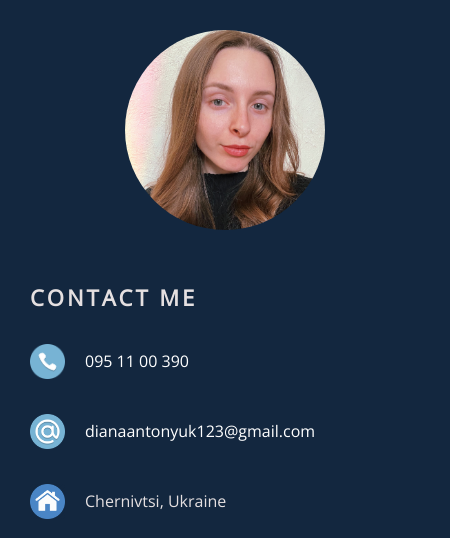
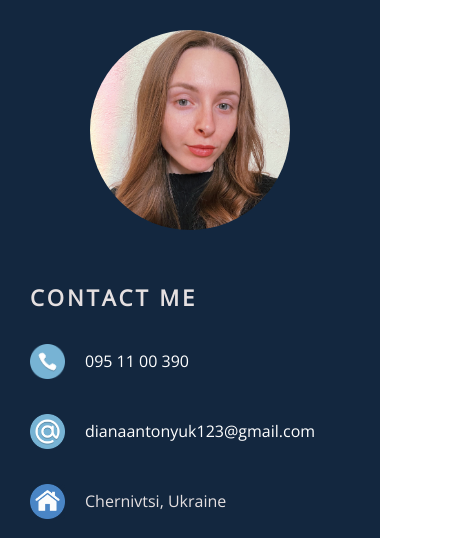
Before and after one commit to DianaAntoniuk/Resume, a plain HTML site: page index.html in a window 390 px wide. Shown: the top 538 px of the page, 450 px wide, since content can reach past the window. Drawn offline with nearby package versions, Linux system fonts and the light colour scheme.

Commit message:
add responsive breakpoints

```diff
--- a/styles.css
+++ b/styles.css
@@ -149,7 +149,19 @@ ul {
   padding-top: 35px;
 }
 
-@media (max-width: 768px) {
+@media (max-width: 425px) and (min-width: 320px) {
+  .container {
+    display: flex;
+    flex-direction: column;
+  }
+
+  .left {
+    max-width: 100%;
+    max-width: 320px;
+  }
+}
+
+@media (max-width: 768px) and (min-width: 425px) {
   .container {
     display: flex;
     flex-direction: column;
@@ -164,13 +176,13 @@ ul {
   .container {
     display: flex;
     /* flex-direction: column; */
-      }
+  }
 
   .right {
     max-width: 100%;
-   }
+  }
 
-   .right h5 {
-     padding-top: 13px;
-   }
+  .right h5 {
+    padding-top: 13px;
+  }
 }
```
